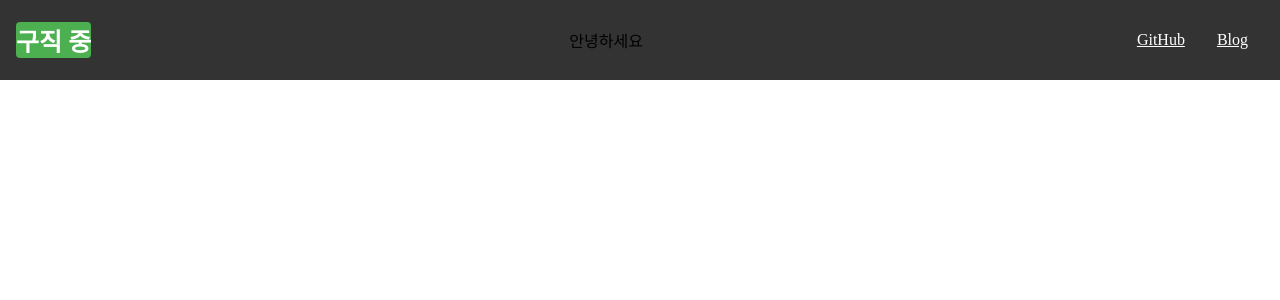
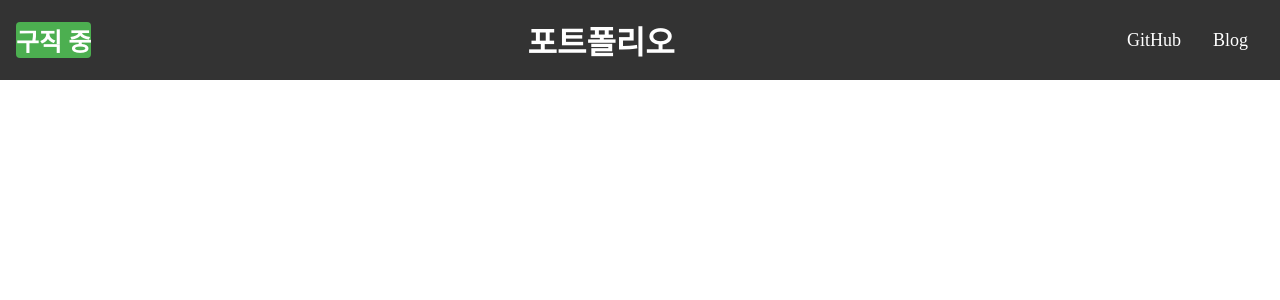
Before and after one commit to dev-honing/Portfolio, a React (Create React App) app in the folder v2.0/: page / in a window 1280 px wide. Shown: the top 300 px of the page. Built offline with nearby package versions, Linux system fonts and the light colour scheme.

Commit message:
Design: Header 컴포넌트 스타일링 개선
- h1 태그 글자색 변경
- .site의 밑줄 제거 및 폰트 사이즈 변경

```diff
--- /dev/null
+++ b/v2.0/src/Components/Header/Introduce/Introduce.css
@@ -0,0 +1,5 @@
+/* src/Components/Header/Introduce/Introduce.css */
+
+h1 {
+  color: #ffffff;
+}
--- a/v2.0/src/Components/Header/Introduce/Introduce.tsx
+++ b/v2.0/src/Components/Header/Introduce/Introduce.tsx
@@ -1,7 +1,12 @@
 // src/Pages/Header/Introduce/Introduce.tsx
+import "./Introduce.css";
 
 const Introduce: React.FC = () => {
-  return <div className="introduce">안녕하세요</div>;
+  return (
+    <div className="introduce">
+      <h1>포트폴리오</h1>
+    </div>
+  );
 };
 
 export default Introduce;
--- a/v2.0/src/Components/Header/Site/Sites.css
+++ b/v2.0/src/Components/Header/Site/Sites.css
@@ -4,4 +4,6 @@
   background-color: #333;
   color: #ffffff;
   margin: 1rem;
+  text-decoration: none;
+  font-size: large;
 }
```
